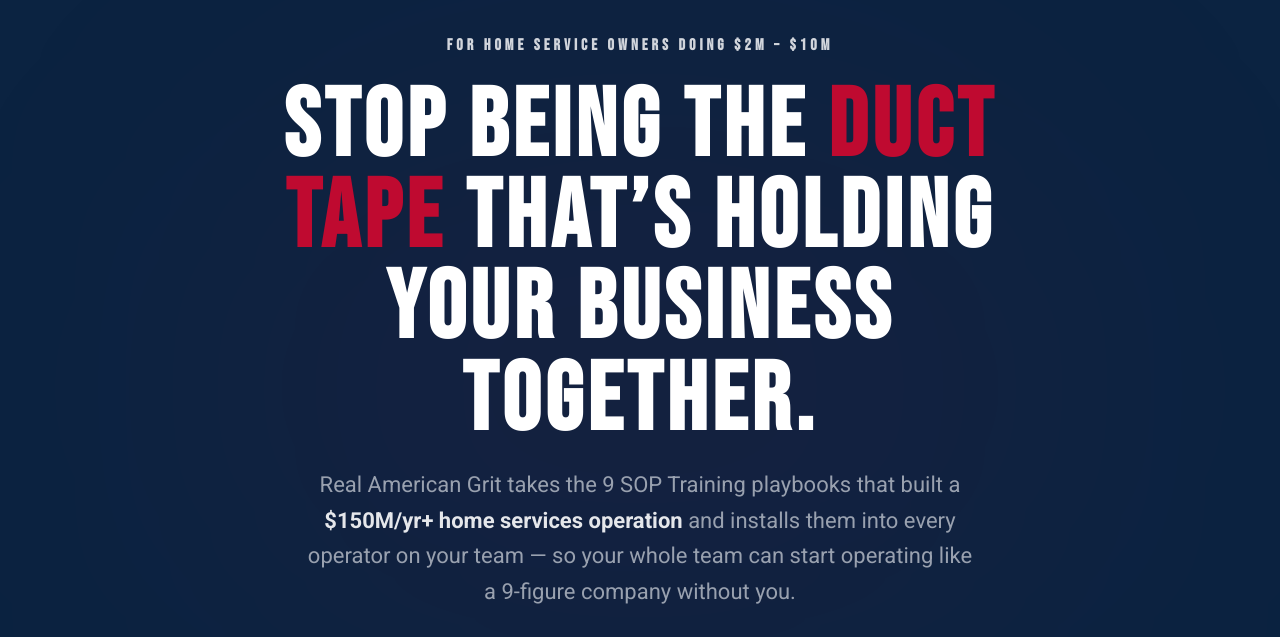
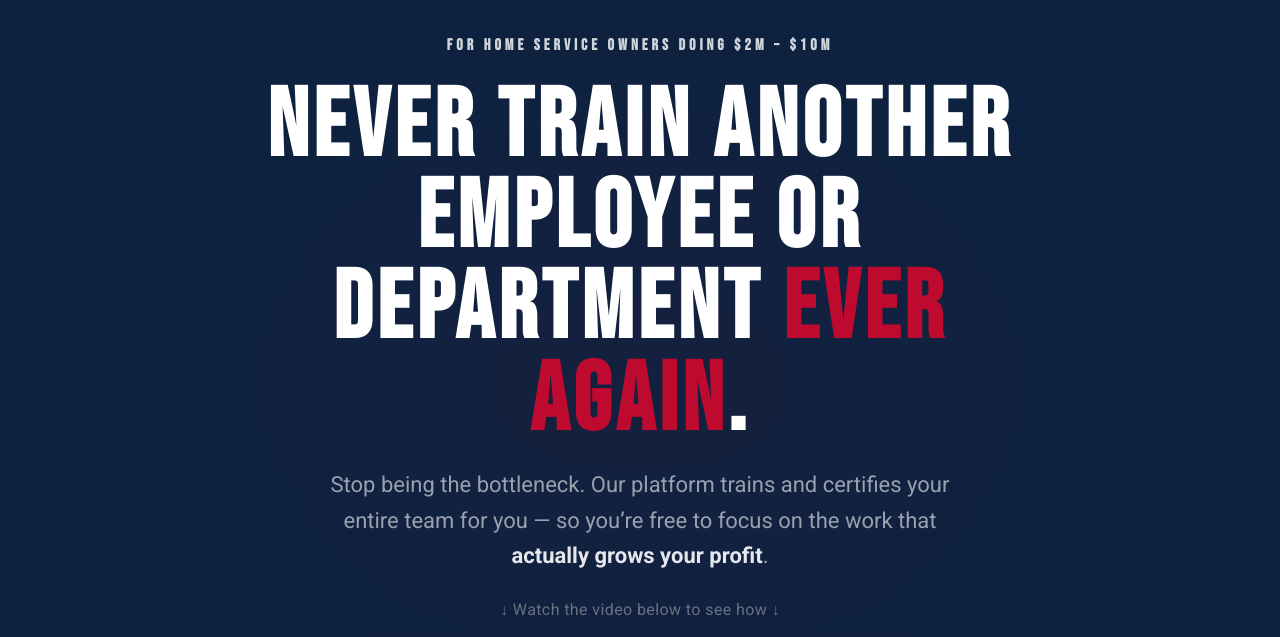
Before and after one commit to Capital-Growth-Club/realamericangrit, a Next.js app: page /demo/b in a window 1280 px wide. Shown: the part 234-871 px from the top of the page. Built offline with nearby package versions, Linux system fonts and the light colour scheme; no server answers.

Commit message:
Demo A/B variant B: launch hero copy test (never-train headline + bottleneck subheadline)

```diff
--- a/src/app/demo/b/page.tsx
+++ b/src/app/demo/b/page.tsx
@@ -1,24 +1,34 @@
 import DemoLandingPage from "../_shared/DemoLandingPage";
 import { HERO_VIDEO, HERO_VIDEO_MP4 } from "../_shared/constants";
 
-// Variant B — HERO COPY challenger slot. Served via edge rewrite from /demo
-// (see src/proxy.ts). Identical to control in every way except the hero
-// headline + subheadline we're testing.
-//
-// To launch a test, uncomment CHALLENGER_HEADLINE / CHALLENGER_SUBHEADLINE and
-// pass them below. While both are absent, B renders identically to A, so the
-// 50/50 split is a harmless no-op.
-//
-// const CHALLENGER_HEADLINE = (<>Your challenger headline here.</>);
-// const CHALLENGER_SUBHEADLINE = (<>Your challenger subheadline here.</>);
+// Variant B — HERO COPY challenger. Served via edge rewrite from /demo (see
+// src/proxy.ts). Identical to control in every way except the hero headline +
+// subheadline being tested below.
+const CHALLENGER_HEADLINE = (
+  <>
+    Never Train Another Employee Or Department{" "}
+    <span className="text-[#BF0A30]">Ever Again</span>.
+  </>
+);
+
+const CHALLENGER_SUBHEADLINE = (
+  <>
+    Stop being the bottleneck. Our platform trains and certifies your entire
+    team for you &mdash; so you&rsquo;re free to focus on the work that{" "}
+    <strong className="text-gray-200 font-semibold">
+      actually grows your profit
+    </strong>
+    .
+  </>
+);
 
 export default function DemoPageB() {
   return (
     <DemoLandingPage
       heroVideoSrc={HERO_VIDEO}
       heroVideoMp4={HERO_VIDEO_MP4}
-      // heroHeadline={CHALLENGER_HEADLINE}
-      // heroSubheadline={CHALLENGER_SUBHEADLINE}
+      heroHeadline={CHALLENGER_HEADLINE}
+      heroSubheadline={CHALLENGER_SUBHEADLINE}
     />
   );
 }
```
